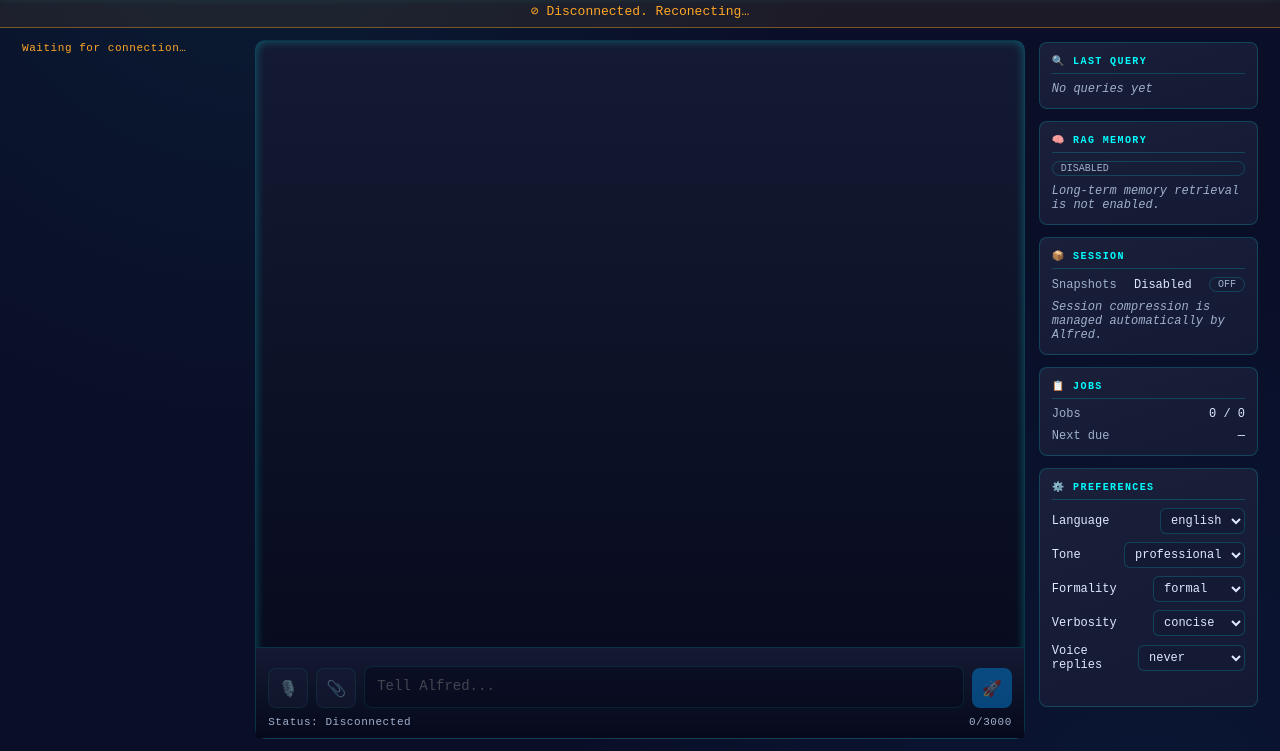
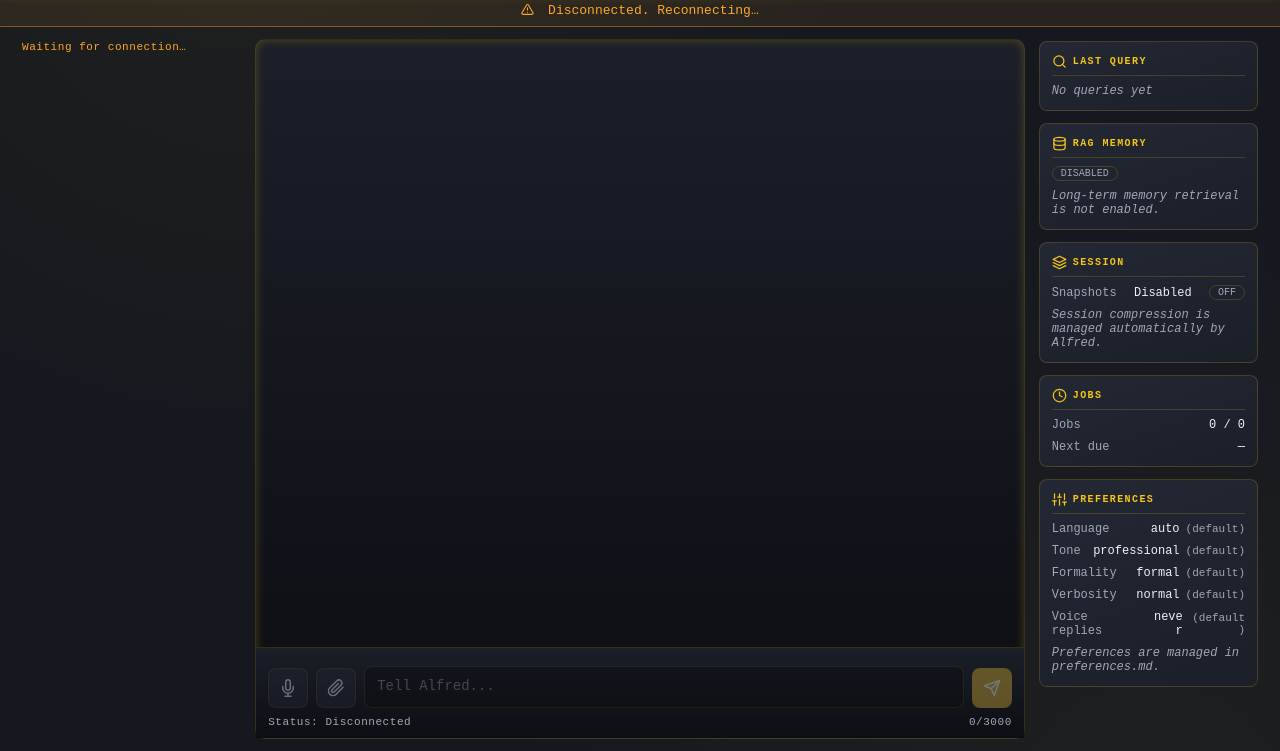
Before and after one commit to geduma/alfred, a website: page web/index.html in a window 1280 px wide. Shown: the part 49-800 px from the top of the page. Drawn offline with Linux system fonts and the light colour scheme.

Commit message:
feat: add favicon and web app icons; update manifest and HTML references

```diff
--- a/scripts/gen-icons.js
+++ b/scripts/gen-icons.js
@@ -4,7 +4,7 @@ const fs = require('fs');
 const path = require('path');
 const zlib = require('zlib');
 
-const OUT_DIR = path.join(__dirname, '..', 'web');
+const OUT_DIR = path.join(__dirname, '..', 'web', 'img');
 const DESIGN = 32;
 const BG = [21, 24, 31];
 const JACKET = [53, 59, 71];
@@ -271,8 +271,8 @@ function main() {
     background_color: '#15181f',
     theme_color: '#15181f',
     icons: [
-      { src: '/android-chrome-192x192.png', sizes: '192x192', type: 'image/png' },
-      { src: '/android-chrome-512x512.png', sizes: '512x512', type: 'image/png' },
+      { src: '/img/android-chrome-192x192.png', sizes: '192x192', type: 'image/png' },
+      { src: '/img/android-chrome-512x512.png', sizes: '512x512', type: 'image/png' },
     ],
   };
   fs.writeFileSync(path.join(OUT_DIR, 'site.webmanifest'), JSON.stringify(manifest, null, 2) + '\n');
--- a/web/index.html
+++ b/web/index.html
@@ -4,19 +4,19 @@
   <meta charset="UTF-8">
   <meta name="viewport" content="width=device-width, initial-scale=1.0">
   <title>Alfred — Control Center</title>
-  <link rel="icon" href="/favicon.ico" sizes="any">
-  <link rel="icon" type="image/svg+xml" href="/favicon.svg">
-  <link rel="apple-touch-icon" sizes="180x180" href="/apple-touch-icon.png">
-  <link rel="manifest" href="/site.webmanifest">
-  <link rel="mask-icon" href="/safari-pinned-tab.svg" color="#00ffff">
-  <meta name="theme-color" content="#0a0e27">
+  <link rel="icon" href="/img/favicon.ico" sizes="any">
+  <link rel="icon" type="image/svg+xml" href="/img/favicon.svg">
+  <link rel="apple-touch-icon" sizes="180x180" href="/img/apple-touch-icon.png">
+  <link rel="manifest" href="/img/site.webmanifest">
+  <link rel="mask-icon" href="/img/safari-pinned-tab.svg" color="#f5c518">
+  <meta name="theme-color" content="#15181f">
   <link rel="stylesheet" href="style.css">
 </head>
 <body>
   <header class="topbar">
     <div class="brand">
       <h1>ALFRED</h1>
-      <span class="subtitle">— J.A.R.V.I.S. Control Center</span>
+      <span class="subtitle">— Control Center</span>
     </div>
     <div class="top-stats">
       <span id="hdr-model" class="stat" title="Active model">MODEL <em id="hdr-model-v">—</em></span>
@@ -29,7 +29,10 @@
     </div>
   </header>
 
-  <div id="conn-banner" class="conn-banner hidden">⊘ Disconnected. Reconecting…</div>
+  <div id="conn-banner" class="conn-banner hidden">
+    <svg viewBox="0 0 24 24" fill="none" stroke="currentColor" stroke-width="2" stroke-linecap="round" stroke-linejoin="round" aria-hidden="true"><path d="M10.29 3.86L1.82 18a2 2 0 0 0 1.71 3h16.94a2 2 0 0 0 1.71-3L13.71 3.86a2 2 0 0 0-3.42 0z"/><line x1="12" y1="9" x2="12" y2="13"/><line x1="12" y1="17" x2="12.01" y2="17"/></svg>
+    <span>Disconnected. Reconnecting…</span>
+  </div>
 
   <nav class="mobile-tabs" aria-label="Panels">
     <button class="mtab" data-panel="left">Telemetry</button>
@@ -43,7 +46,7 @@
       <div id="metrics-grid" class="metrics-grid"></div>
     </aside>
 
-    <section id="panel-center" class="col-center" aria-label="Chat">
+    <section id="panel-center" class="col-center mobile-open" aria-label="Chat">
       <div id="messages" class="messages" aria-live="polite"></div>
       <div id="input-bar" class="input-bar">
         <div id="rec-indicator" class="rec-indicator hidden">
@@ -53,13 +56,13 @@
         </div>
         <div id="attachments" class="attachments"></div>
         <div class="input-row">
-          <button id="btn-mic" class="icon-btn" title="Record voice" aria-label="Record voice">🎙️</button>
-          <button id="btn-attach" class="icon-btn" title="Attach file" aria-label="Attach file">📎</button>
+          <button id="btn-mic" class="icon-btn" title="Record voice" aria-label="Record voice"><svg viewBox="0 0 24 24" fill="none" stroke="currentColor" stroke-width="2" stroke-linecap="round" stroke-linejoin="round" aria-hidden="true"><path d="M12 1a3 3 0 0 0-3 3v8a3 3 0 0 0 6 0V4a3 3 0 0 0-3-3z"/><path d="M19 10v2a7 7 0 0 1-14 0v-2"/><line x1="12" y1="19" x2="12" y2="23"/><line x1="8" y1="23" x2="16" y2="23"/></svg></button>
+          <button id="btn-attach" class="icon-btn" title="Attach file" aria-label="Attach file"><svg viewBox="0 0 24 24" fill="none" stroke="currentColor" stroke-width="2" stroke-linecap="round" stroke-linejoin="round" aria-hidden="true"><path d="M21.44 11.05l-9.19 9.19a6 6 0 0 1-8.49-8.49l9.19-9.19a4 4 0 0 1 5.66 5.66l-9.2 9.19a2 2 0 0 1-2.83-2.83l8.49-8.48"/></svg></button>
           <input type="file" id="file-input" hidden
                  accept=".png,.jpg,.jpeg,.gif,.pdf,.wav,.ogg,.mp3,.m4a,.webm,.txt,.md,.csv,.json,.log">
-          <button id="btn-camera" class="icon-btn mobile-only" title="Camera" aria-label="Camera">📷</button>
+          <button id="btn-camera" class="icon-btn mobile-only" title="Camera" aria-label="Camera"><svg viewBox="0 0 24 24" fill="none" stroke="currentColor" stroke-width="2" stroke-linecap="round" stroke-linejoin="round" aria-hidden="true"><path d="M23 19a2 2 0 0 1-2 2H3a2 2 0 0 1-2-2V8a2 2 0 0 1 2-2h4l2-3h6l2 3h4a2 2 0 0 1 2 2z"/><circle cx="12" cy="13" r="4"/></svg></button>
           <textarea id="chat-input" rows="1" placeholder="Tell Alfred..." maxlength="3000"></textarea>
-          <button id="btn-send" class="send-btn" disabled aria-label="Send">🚀</button>
+          <button id="btn-send" class="send-btn" disabled aria-label="Send"><svg viewBox="0 0 24 24" fill="none" stroke="currentColor" stroke-width="2" stroke-linecap="round" stroke-linejoin="round" aria-hidden="true"><line x1="22" y1="2" x2="11" y2="13"/><polygon points="22 2 15 22 11 13 2 9 22 2"/></svg></button>
         </div>
         <div class="input-status">
           <span id="input-status-text">Status: Ready</span>
--- a/web/js/context.js
+++ b/web/js/context.js
@@ -1,13 +1,25 @@
-/* Right panel: last query, RAG/session state, jobs, and editable preferences. */
+/* Right panel: last query, RAG/session state, jobs, and read-only preferences. */
 (function () {
   const grid = document.getElementById('context-grid');
   const bus = window.AlfredBus;
 
-  function card(title, nodes) {
+  const ICONS = {
+    search: '<circle cx="11" cy="11" r="8"/><line x1="21" y1="21" x2="16.65" y2="16.65"/>',
+    database: '<ellipse cx="12" cy="5" rx="9" ry="3"/><path d="M21 12c0 1.66-4 3-9 3s-9-1.34-9-3"/><path d="M3 5v14c0 1.66 4 3 9 3s9-1.34 9-3V5"/>',
+    layers: '<polygon points="12 2 2 7 12 12 22 7 12 2"/><polyline points="2 17 12 22 22 17"/><polyline points="2 12 12 17 22 12"/>',
+    clock: '<circle cx="12" cy="12" r="10"/><polyline points="12 6 12 12 16 14"/>',
+    sliders: '<line x1="4" y1="21" x2="4" y2="14"/><line x1="4" y1="10" x2="4" y2="3"/><line x1="12" y1="21" x2="12" y2="12"/><line x1="12" y1="8" x2="12" y2="3"/><line x1="20" y1="21" x2="20" y2="16"/><line x1="20" y1="12" x2="20" y2="3"/><line x1="1" y1="14" x2="7" y2="14"/><line x1="9" y1="8" x2="15" y2="8"/><line x1="17" y1="16" x2="23" y2="16"/>',
+  };
+
+  function icon(name) {
+    return '<svg class="card-icon" viewBox="0 0 24 24" fill="none" stroke="currentColor" stroke-width="2" stroke-linecap="round" stroke-linejoin="round" aria-hidden="true">' + ICONS[name] + '</svg>';
+  }
+
+  function card(title, iconName, nodes) {
     const el = document.createElement('div');
     el.className = 'card';
     const h = document.createElement('h3');
-    h.textContent = title;
+    h.innerHTML = icon(iconName) + '<span>' + title + '</span>';
     el.appendChild(h);
     nodes.forEach((node) => el.appendChild(node));
     return el;
@@ -78,7 +90,7 @@
       nodes.push(row('Latency', fmtLatency(lastQuery.latency_ms)));
       nodes.push(row('At', fmtDateTime(lastQuery.at)));
     }
-    return card('🔍 Last Query', nodes);
+    return card('Last Query', 'search', nodes);
   }
 
   function ragCard() {
@@ -90,14 +102,14 @@
       nodes.push(badge('ACTIVE', 'ok'));
       nodes.push(empty('Memory retrieval enabled.'));
     }
-    return card('🧠 RAG Memory', nodes);
+    return card('RAG Memory', 'database', nodes);
   }
 
   function sessionCard() {
     const nodes = [];
     nodes.push(row('Snapshots', snapshots.enabled ? 'Enabled' : 'Disabled', snapshots.enabled ? badge('ON', 'ok') : badge('OFF', 'muted')));
     nodes.push(empty('Session compression is managed automatically by Alfred.'));
-    return card('📦 Session', nodes);
+    return card('Session', 'layers', nodes);
   }
 
   function jobsCard() {
@@ -105,84 +117,55 @@
       row('Jobs', fmtNum(jobs.enabled) + ' / ' + fmtNum(jobs.total)),
       row('Next due', jobs.nextDue ? fmtDateTime(jobs.nextDue) : '—'),
     ];
-    return card('📋 Jobs', nodes);
+    return card('Jobs', 'clock', nodes);
   }
 
-  /* ── Preferences (built once) ── */
+  /* ── Preferences (read-only, built once) ── */
   const PREF_FIELDS = [
-    { key: 'language', label: 'Language', options: ['english', 'spanish', 'auto'] },
-    { key: 'tone', label: 'Tone', options: ['professional', 'casual', 'friendly'] },
-    { key: 'formality', label: 'Formality', options: ['formal', 'informal'] },
-    { key: 'verbosity', label: 'Verbosity', options: ['concise', 'normal', 'detailed'] },
-    { key: 'voice_replies', label: 'Voice replies', options: ['never', 'always', 'on_request'] },
+    { key: 'language', label: 'Language', default: 'auto' },
+    { key: 'tone', label: 'Tone', default: 'professional' },
+    { key: 'formality', label: 'Formality', default: 'formal' },
+    { key: 'verbosity', label: 'Verbosity', default: 'normal' },
+    { key: 'voice_replies', label: 'Voice replies', default: 'never' },
   ];
 
   let prefs = {};
   let prefCardEl = null;
-  let prefSelects = {};
-  let prefToast = null;
+  let prefValues = {};
 
   function buildPreferencesCard() {
     const nodes = PREF_FIELDS.map((f) => {
-      const wrap = document.createElement('div');
-      wrap.className = 'select-row';
-      const label = document.createElement('span');
-      label.textContent = f.label;
-      const select = document.createElement('select');
-      f.options.forEach((opt) => {
-        const o = document.createElement('option');
-        o.value = opt;
-        o.textContent = opt;
-        select.appendChild(o);
-      });
-      select.addEventListener('change', () => setPreference(f.key, select.value));
-      wrap.appendChild(label);
-      wrap.appendChild(select);
-      prefSelects[f.key] = select;
-      return wrap;
+      const el = row(f.label, '—');
+      prefValues[f.key] = el.querySelector('.v');
+      return el;
     });
-
-    prefToast = document.createElement('div');
-    prefToast.className = 'pref-toast';
-    nodes.push(prefToast);
-    return card('⚙️ Preferences', nodes);
+    nodes.push(empty('Preferences are managed in preferences.md.'));
+    return card('Preferences', 'sliders', nodes);
   }
 
-  function applyPrefs() {
+  function applyPrefValues() {
     PREF_FIELDS.forEach((f) => {
-      const select = prefSelects[f.key];
-      if (!select) return;
+      const el = prefValues[f.key];
+      if (!el) return;
       const current = prefs[f.key];
-      if (current && Array.from(select.options).every((o) => o.value !== current)) {
-        const o = document.createElement('option');
-        o.value = current;
-        o.textContent = current;
-        select.appendChild(o);
+      el.innerHTML = '';
+      const value = document.createElement('span');
+      value.textContent = current || f.default;
+      el.appendChild(value);
+      if (!current) {
+        const hint = document.createElement('span');
+        hint.className = 'default-hint';
+        hint.textContent = '(default)';
+        el.appendChild(hint);
       }
-      select.value = current && Array.from(select.options).some((o) => o.value === current)
-        ? current
-        : f.options[0];
     });
-  }
-
-  async function setPreference(key, value) {
-    try {
-      await AlfredWS.request('preference_set', { key, value });
-      prefs[key] = value;
-      if (prefToast) {
-        prefToast.textContent = '✓ ' + key + ' updated';
-        setTimeout(() => { if (prefToast) prefToast.textContent = ''; }, 2000);
-      }
-    } catch (err) {
-      if (prefToast) prefToast.textContent = '✗ ' + (err.message || 'failed');
-    }
   }
 
   async function loadPreferences() {
     try {
       const res = await AlfredWS.request('preferences', {});
       prefs = (res.preferences || {});
-      applyPrefs();
+      applyPrefValues();
     } catch {
       // preferences unavailable
     }
@@ -194,7 +177,7 @@
     if (!prefCardEl) {
       prefCardEl = buildPreferencesCard();
     }
-    applyPrefs();
+    applyPrefValues();
     grid.appendChild(prefCardEl);
   }
 
--- a/web/js/metrics.js
+++ b/web/js/metrics.js
@@ -12,20 +12,37 @@
     statusEl.className = 'metrics-status ' + (kind || '');
   }
 
-  function card(title, nodes) {
+  const ICONS = {
+    activity: '<polyline points="22 12 18 12 15 21 9 3 6 12 2 12"/>',
+    'bar-chart': '<line x1="18" y1="20" x2="18" y2="10"/><line x1="12" y1="20" x2="12" y2="4"/><line x1="6" y1="20" x2="6" y2="14"/>',
+    link: '<path d="M10 13a5 5 0 0 0 7.54.54l3-3a5 5 0 0 0-7.07-7.07l-1.72 1.71"/><path d="M14 11a5 5 0 0 0-7.54-.54l-3 3a5 5 0 0 0 7.07 7.07l1.71-1.71"/>',
+    tool: '<path d="M14.7 6.3a1 1 0 0 0 0 1.4l1.6 1.6a1 1 0 0 0 1.4 0l3.77-3.77a6 6 0 0 1-7.94 7.94l-6.91 6.91a2.12 2.12 0 0 1-3-3l6.91-6.91a6 6 0 0 1 7.94-7.94l-3.76 3.76z"/>',
+    heart: '<path d="M20.84 4.61a5.5 5.5 0 0 0-7.78 0L12 5.67l-1.06-1.06a5.5 5.5 0 0 0-7.78 7.78l1.06 1.06L12 21.23l7.78-7.78 1.06-1.06a5.5 5.5 0 0 0 0-7.78z"/>',
+    folder: '<path d="M22 19a2 2 0 0 1-2 2H4a2 2 0 0 1-2-2V5a2 2 0 0 1 2-2h5l2 3h9a2 2 0 0 1 2 2z"/>',
+  };
+
+  function icon(name) {
+    return '<svg class="card-icon" viewBox="0 0 24 24" fill="none" stroke="currentColor" stroke-width="2" stroke-linecap="round" stroke-linejoin="round" aria-hidden="true">' + ICONS[name] + '</svg>';
+  }
+
+  function card(title, iconName, nodes) {
     const el = document.createElement('div');
     el.className = 'card';
     const h = document.createElement('h3');
-    h.textContent = title;
+    h.innerHTML = icon(iconName) + '<span>' + title + '</span>';
     el.appendChild(h);
     nodes.forEach((node) => el.appendChild(node));
     return el;
   }
 
-  function value(text, cls) {
+  function check() {
+    return '<svg class="check-icon" viewBox="0 0 24 24" fill="none" stroke="currentColor" stroke-width="3" stroke-linecap="round" stroke-linejoin="round" aria-hidden="true"><polyline points="20 6 9 17 4 12"/></svg>';
+  }
+
+  function value(html, cls) {
     const el = document.createElement('div');
     el.className = 'value' + (cls ? ' ' + cls : '');
-    el.textContent = text;
+    el.innerHTML = html;
     return el;
   }
 
@@ -89,13 +106,13 @@
 
   function statusCard(m) {
     const nodes = [
-      value('✓ Ready', m.webClients > 0 ? '' : ''),
+      value(check() + 'Ready', m.webClients > 0 ? '' : ''),
       sub(m.webClients > 0 ? m.webClients + ' client(s) online' : 'No web clients connected'),
       row('Uptime', fmtTime(m.uptimeSec)),
       row('Model', m.activeModel || '—'),
       row('Latency', fmtLatency(m.latencyMs ?? m.avgLatencyMs)),
     ];
-    return card('● Alfred Status', nodes);
+    return card('Alfred Status', 'activity', nodes);
   }
 
   function budgetCard(m) {
@@ -124,7 +141,7 @@
       nodes.push(row(name, fmtNum(byProvider[name].tokens) + ' tok'));
     });
     nodes.push(allowed ? badge('OK', 'ok') : badge('BLOCKED', 'err'));
-    return card('📊 Tokens', nodes);
+    return card('Tokens', 'bar-chart', nodes);
   }
 
   function providerCard(m) {
@@ -164,7 +181,7 @@
       nodes.push(row('Primary', chain[0]));
       if (chain.length > 1) nodes.push(row('Fallbacks', chain.slice(1).join(', ')));
     }
-    return card('🔗 Providers', nodes);
+    return card('Providers', 'link', nodes);
   }
 
   function skillsCard(m) {
@@ -182,7 +199,7 @@
       });
       nodes.push(wrap);
     }
-    return card('⚙️ Skills', nodes);
+    return card('Skills', 'tool', nodes);
   }
 
   function healthCard(m) {
@@ -197,7 +214,7 @@
       nodes.push(row(f.category || 'finding', f.count + 'x', badge(f.severity || 'warn', f.severity === 'error' ? 'err' : 'warn')));
     });
     nodes.push(errors > 0 ? badge(errors + ' error(s)', 'err') : (total > 0 ? badge('warn', 'warn') : badge('clear', 'ok')));
-    return card('🏥 Health', nodes);
+    return card('Health', 'heart', nodes);
   }
 
   function workspaceCard(m) {
@@ -208,7 +225,7 @@
       row('Sessions', fmtNum(w.sessionsTotal)),
       row('Web clients', fmtNum(m.webClients)),
     ];
-    return card('📁 Workspace', nodes);
+    return card('Workspace', 'folder', nodes);
   }
 
   function render(m) {
--- a/web/style.css
+++ b/web/style.css
@@ -1,22 +1,22 @@
 * { box-sizing: border-box; margin: 0; padding: 0; }
 
 :root {
-  --primary: #00ffff;
-  --accent: #0099ff;
-  --accent-dim: #0a3a5f;
-  --bg-dark: #0a0e27;
-  --bg-deep: #06091b;
-  --surface: #1a1f3a;
-  --surface-2: #141a33;
-  --border: rgba(0, 255, 255, 0.18);
-  --border-strong: rgba(0, 255, 255, 0.5);
-  --text-primary: #e0e8ff;
-  --text-secondary: #a0b0cc;
+  --primary: #f5c518;
+  --accent: #d4af37;
+  --accent-dim: #5c4a12;
+  --bg-dark: #15181f;
+  --bg-deep: #0c0e13;
+  --surface: #232834;
+  --surface-2: #1b1f28;
+  --border: rgba(245, 197, 24, 0.18);
+  --border-strong: rgba(245, 197, 24, 0.5);
+  --text-primary: #eef0f4;
+  --text-secondary: #a2a8b4;
   --danger: #ff1744;
   --success: #1dd1a1;
   --warning: #ffa726;
-  --glow: 0 0 10px rgba(0, 255, 255, 0.3);
-  --glow-strong: 0 0 16px rgba(0, 255, 255, 0.45);
+  --glow: 0 0 10px rgba(245, 197, 24, 0.25);
+  --glow-strong: 0 0 16px rgba(245, 197, 24, 0.4);
 }
 
 html, body { height: 100%; }
@@ -25,8 +25,8 @@ body {
   font-family: "Courier New", Menlo, Consolas, monospace;
   font-size: 14px;
   background:
-    radial-gradient(circle at 20% -10%, rgba(0, 255, 255, 0.06), transparent 45%),
-    radial-gradient(circle at 90% 110%, rgba(0, 153, 255, 0.06), transparent 45%),
+    radial-gradient(circle at 20% -10%, rgba(245, 197, 24, 0.05), transparent 45%),
+    radial-gradient(circle at 90% 110%, rgba(212, 175, 55, 0.05), transparent 45%),
     var(--bg-dark);
   color: var(--text-primary);
   min-height: 100vh;
@@ -77,6 +77,7 @@ body {
   background: rgba(255, 167, 38, 0.08);
   border-bottom: 1px solid rgba(255, 167, 38, 0.4);
 }
+.conn-banner svg { width: 13px; height: 13px; vertical-align: -2px; margin-right: 6px; }
 .hidden { display: none !important; }
 
 /* ── Mobile panel tabs ───────────────────────────────── */
@@ -169,13 +170,16 @@ body {
   padding-bottom: 6px;
   border-bottom: 1px solid var(--border);
 }
+.card-icon { width: 15px; height: 15px; flex: 0 0 15px; color: var(--primary); }
 .card .value { font-size: 22px; font-weight: 700; line-height: 1.1; color: var(--text-primary); }
+.check-icon { width: 16px; height: 16px; vertical-align: -3px; margin-right: 5px; color: var(--success); }
 .card .sub { font-size: 11px; color: var(--text-secondary); }
 .card .row { font-size: 12px; display: flex; justify-content: space-between; gap: 8px; align-items: center; }
 .card .row .k { color: var(--text-secondary); }
-.card .row .v { font-weight: 500; color: var(--text-primary); word-break: break-word; text-align: right; }
+.card .row .v { font-weight: 500; color: var(--text-primary); word-break: break-word; text-align: right; display: inline-flex; align-items: center; gap: 6px; justify-content: flex-end; }
+.card .row .v .default-hint { color: var(--text-secondary); font-size: 11px; }
 
-.badge { display: inline-flex; align-items: center; gap: 5px; font-size: 10px; padding: 1px 8px; border-radius: 999px; border: 1px solid var(--border); white-space: nowrap; }
+.badge { display: inline-flex; align-items: center; gap: 5px; font-size: 10px; padding: 1px 8px; border-radius: 999px; border: 1px solid var(--border); white-space: nowrap; align-self: flex-start; }
 .badge.ok { color: var(--success); border-color: rgba(29, 209, 161, 0.6); }
 .badge.warn { color: var(--warning); border-color: rgba(255, 167, 38, 0.6); }
 .badge.err { color: var(--danger); border-color: rgba(255, 23, 68, 0.6); }
@@ -203,7 +207,7 @@ body {
 @keyframes fade-in { from { opacity: 0; transform: translateY(4px); } to { opacity: 1; transform: none; } }
 
 .msg.user { align-self: flex-end; background: var(--surface); border-color: var(--border); color: var(--text-primary); }
-.msg.agent { align-self: flex-start; background: rgba(0, 153, 255, 0.10); border-color: var(--border); color: var(--text-primary); }
+.msg.agent { align-self: flex-start; background: rgba(245, 197, 24, 0.07); border-color: var(--border); color: var(--text-primary); }
 .msg.agent .label { color: var(--primary); }
 .msg.notify { align-self: flex-start; background: rgba(255, 167, 38, 0.08); border-color: rgba(255, 167, 38, 0.4); color: #ffd9a0; font-size: 12px; }
 .msg.error { align-self: flex-start; background: rgba(255, 23, 68, 0.08); border-color: rgba(255, 23, 68, 0.5); color: #ffc9d1; }
@@ -280,6 +284,7 @@ body {
   display: inline-flex; align-items: center; justify-content: center;
 }
 .icon-btn:hover { border-color: var(--border-strong); box-shadow: var(--glow); }
+.icon-btn svg { width: 18px; height: 18px; }
 .icon-btn:disabled { opacity: 0.4; cursor: not-allowed; box-shadow: none; }
 .icon-btn.recording { border-color: var(--danger); box-shadow: 0 0 10px rgba(255, 23, 68, 0.5); background: rgba(255, 23, 68, 0.12); }
 
@@ -312,7 +317,8 @@ body {
   transition: all 200ms ease-in-out;
   display: inline-flex; align-items: center; justify-content: center;
 }
-.send-btn:hover:not(:disabled) { box-shadow: 0 0 12px rgba(0, 153, 255, 0.6); }
+.send-btn:hover:not(:disabled) { box-shadow: 0 0 12px rgba(245, 197, 24, 0.55); }
+.send-btn svg { width: 18px; height: 18px; }
 .send-btn:disabled { opacity: 0.4; cursor: not-allowed; }
 .send-btn.sending { background: var(--accent-dim); }
 .send-btn.error { background: var(--danger); }
@@ -322,14 +328,6 @@ body {
 
 /* ── Right panel context ─────────────────────────────── */
 .context-grid { gap: 12px; }
-.select-row { display: flex; justify-content: space-between; align-items: center; gap: 8px; font-size: 12px; }
-.select-row select {
-  background: var(--surface-2); color: var(--text-primary);
-  border: 1px solid var(--border); border-radius: 6px;
-  padding: 4px 6px; font-family: inherit; font-size: 12px;
-}
-.select-row select:focus { outline: none; border-color: var(--border-strong); }
-.pref-toast { font-size: 11px; color: var(--success); min-height: 14px; }
 
 .manage-btn, .card-btn {
   margin-top: 4px; align-self: flex-start;
@@ -348,23 +346,27 @@ body {
 
 /* ── Responsive ──────────────────────────────────────── */
 @media (max-width: 1100px) {
-  .grid { grid-template-columns: minmax(0, 30%) minmax(0, 70%); }
-  .col-right { display: none; }
-  .col-right.mobile-open { display: flex; }
-}
-
-@media (max-width: 760px) {
-  body { overflow: auto; }
+  body { overflow: hidden; }
   .grid { grid-template-columns: 1fr; padding: 8px; }
-  .col-left { display: none; }
-  .col-right { display: none; }
-  .col-center, .col-center.mobile-open { display: flex; }
+  .col-left, .col-right, .col-center { display: none; }
+  .col-left.mobile-open, .col-right.mobile-open, .col-center.mobile-open { display: flex; }
   .mobile-tabs { display: flex; }
-  .col-left.mobile-open { display: flex; }
-  .col-right.mobile-open { display: flex; }
-  .grid.mobile-only { height: 100vh; }
   .top-stats .stat:first-child { display: none; }
   .brand .subtitle { display: none; }
   .msg { max-width: 92%; }
   .mobile-only { display: inline-flex !important; }
+  .topbar { padding: 8px 10px; }
+  .brand h1 { font-size: 16px; letter-spacing: 0.14em; }
+  .top-stats { gap: 10px; }
+  .stat { font-size: 10px; }
+  .mobile-tabs { padding: 4px 8px; }
+  .mtab { padding: 8px 4px; font-size: 11px; }
 }
+
+@media (max-width: 480px) {
+  .grid { padding: 6px; }
+  .msg { max-width: 96%; padding: 8px 10px; font-size: 13px; }
+  .input-bar { padding: 8px; }
+  .icon-btn, .send-btn { width: 36px; height: 36px; flex: 0 0 36px; }
+  .connection #conn-label { display: none; }
+}
```
Also changed, not shown: web/img/android-chrome-192x192.png (renamed from web/android-chrome-192x192.png), web/img/android-chrome-512x512.png (renamed from web/android-chrome-512x512.png), web/img/apple-touch-icon.png (renamed from web/apple-touch-icon.png), web/img/favicon-16x16.png (renamed from web/favicon-16x16.png), web/img/favicon-32x32.png (renamed from web/favicon-32x32.png), web/img/favicon.ico (renamed from web/favicon.ico), web/img/favicon.svg (renamed from web/favicon.svg), web/img/safari-pinned-tab.svg (renamed from web/safari-pinned-tab.svg), web/img/site.webmanifest.
